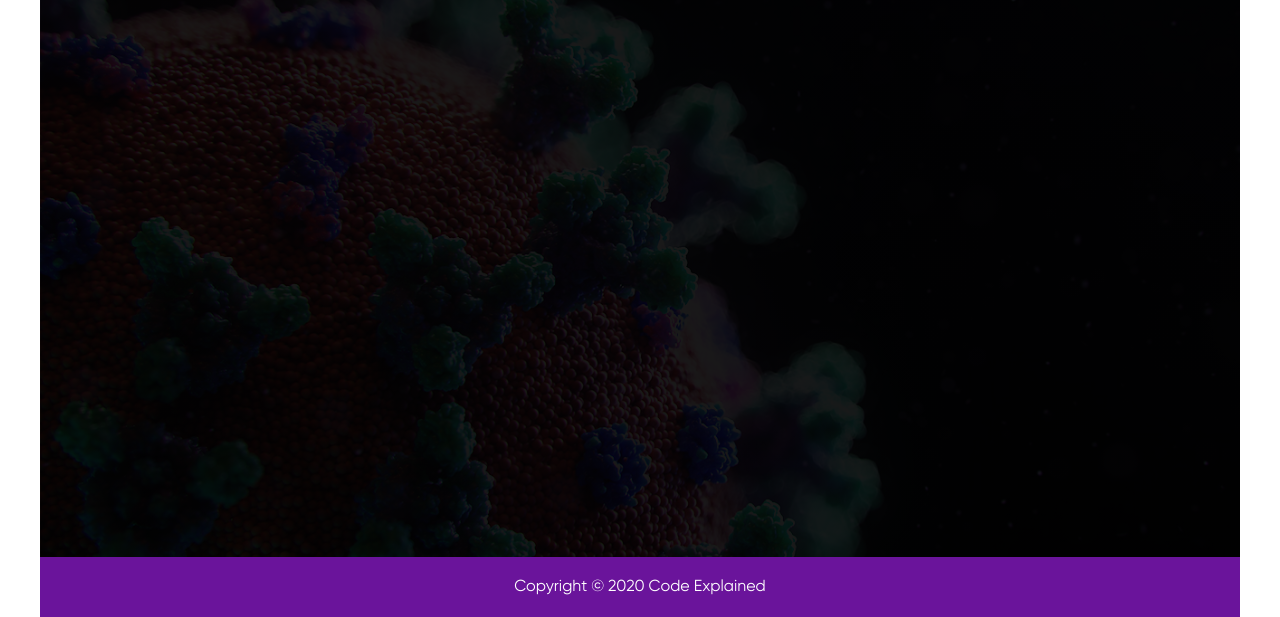
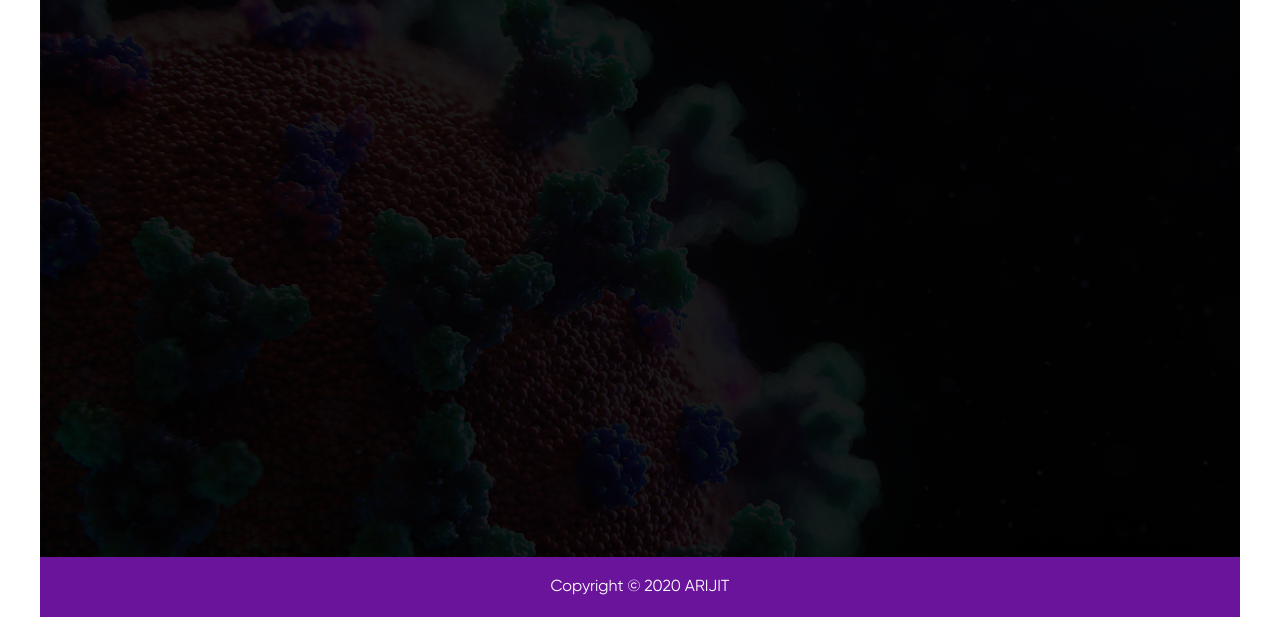
Before and after one commit to Arijit1000/COVID-19-Live-Stats, a plain HTML site: page index.html in a window 1280 px wide. Shown: the part 327-944 px from the top of the page. Drawn offline with nearby package versions, Linux system fonts and the light colour scheme; a script that the page names is missing.

Commit message:
Update index.html

```diff
--- a/index.html
+++ b/index.html
@@ -1,5 +1,3 @@
-<!-- CODE EXPLAINED TUTORIALS -->
-<!-- youtube.com/CodeExplained -->
 <!DOCTYPE html>
 <html lang="en">
   <head>
@@ -71,7 +69,7 @@
     <footer>
       <div class="footer-container">
         <div class="copyright">
-          <p>Copyright © 2020 Code Explained</p>
+          <p>Copyright © 2020 ARIJIT</p>
         </div>
       </div>
     </footer>
```
